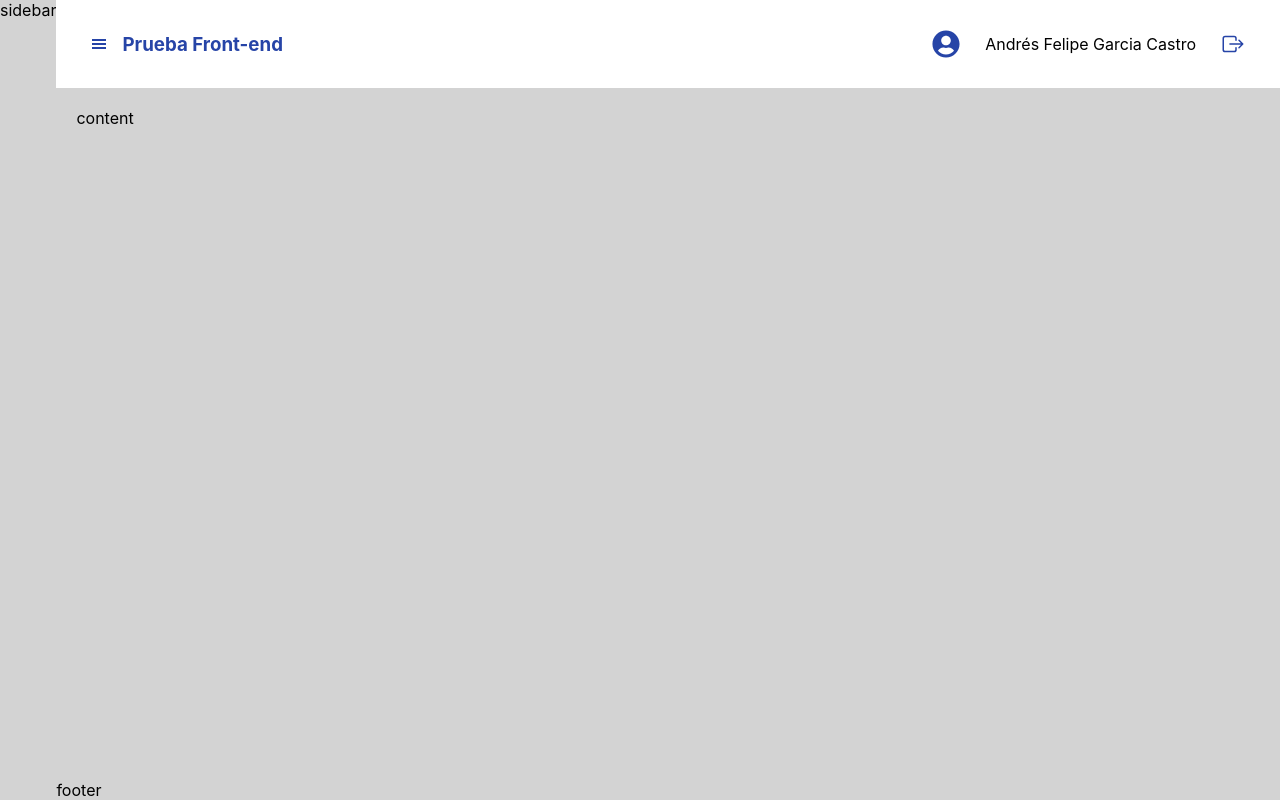
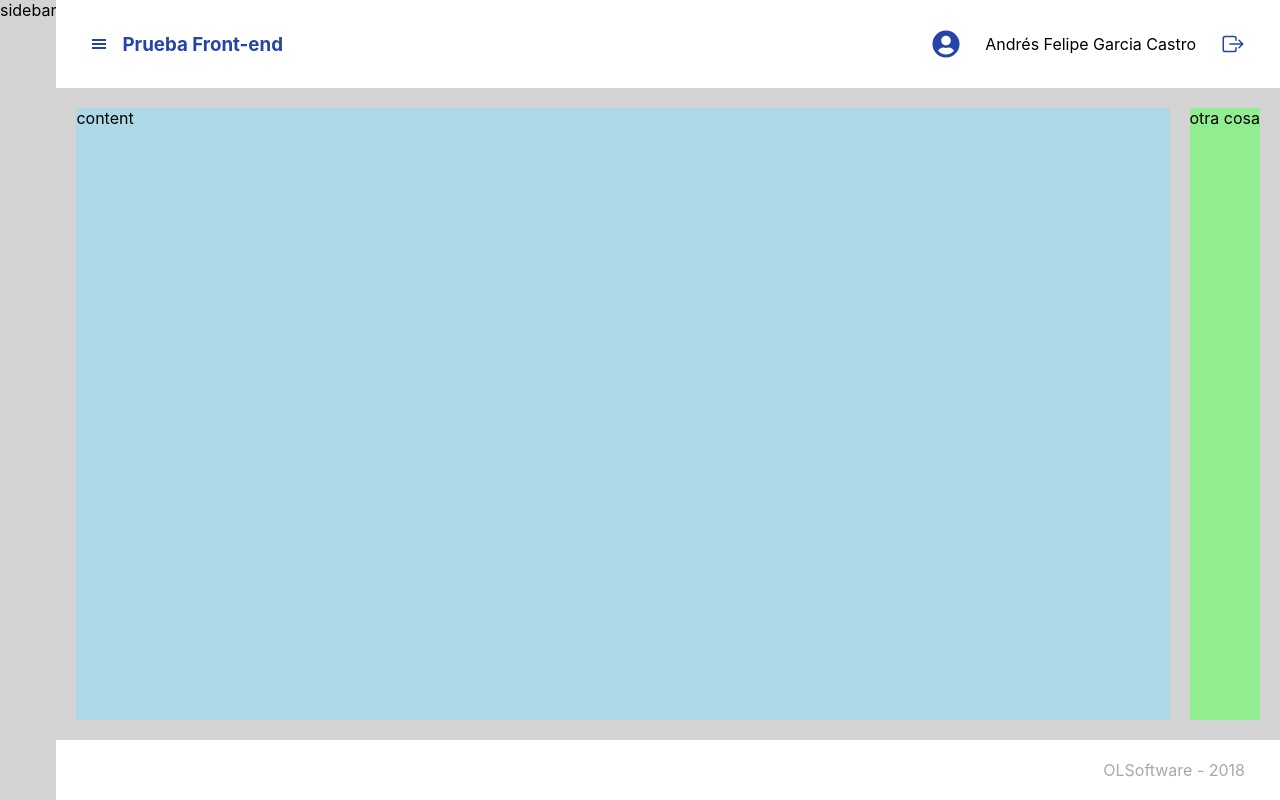
Before and after one commit to freddyarteaga/olsoftware-frontend-test, a React (Create React App) app: page / in a window 1280 px wide. Built offline with nearby package versions, Linux system fonts and the light colour scheme.

Commit message:
add: dashboard layout

```diff
--- a/src/pages/dashboard.js
+++ b/src/pages/dashboard.js
@@ -1,4 +1,5 @@
 import { Header } from '../components/header'
+import { Footer } from '../components/footer'
 
 export const DashboardPage = () => {
   return (
@@ -10,10 +11,11 @@ export const DashboardPage = () => {
         <Header />
       </div>
       <div className="DashboardPage--content">
-        content
+        <span style={{backgroundColor: 'lightblue'}}>content</span>
+        <span style={{backgroundColor: 'lightgreen'}}>otra cosa</span>
       </div>
       <div className="DashboardPage--footer">
-        footer
+        <Footer />
       </div>
     </main>
   )
```
